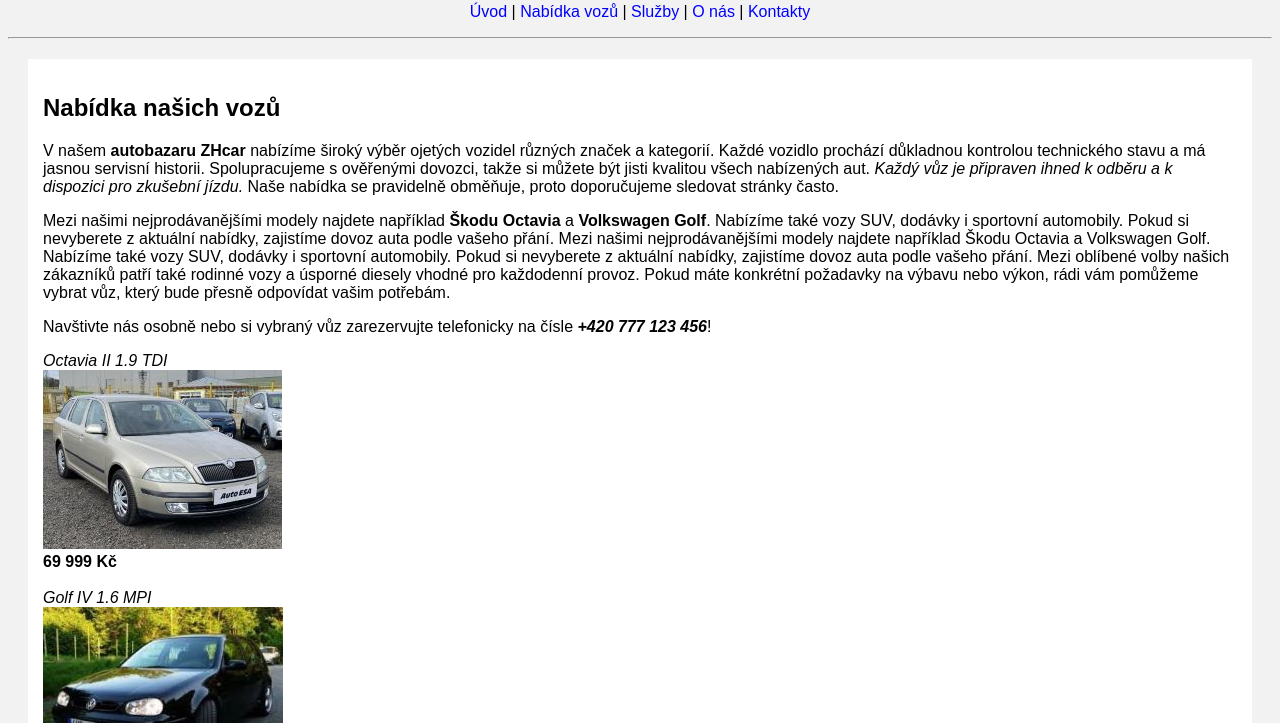
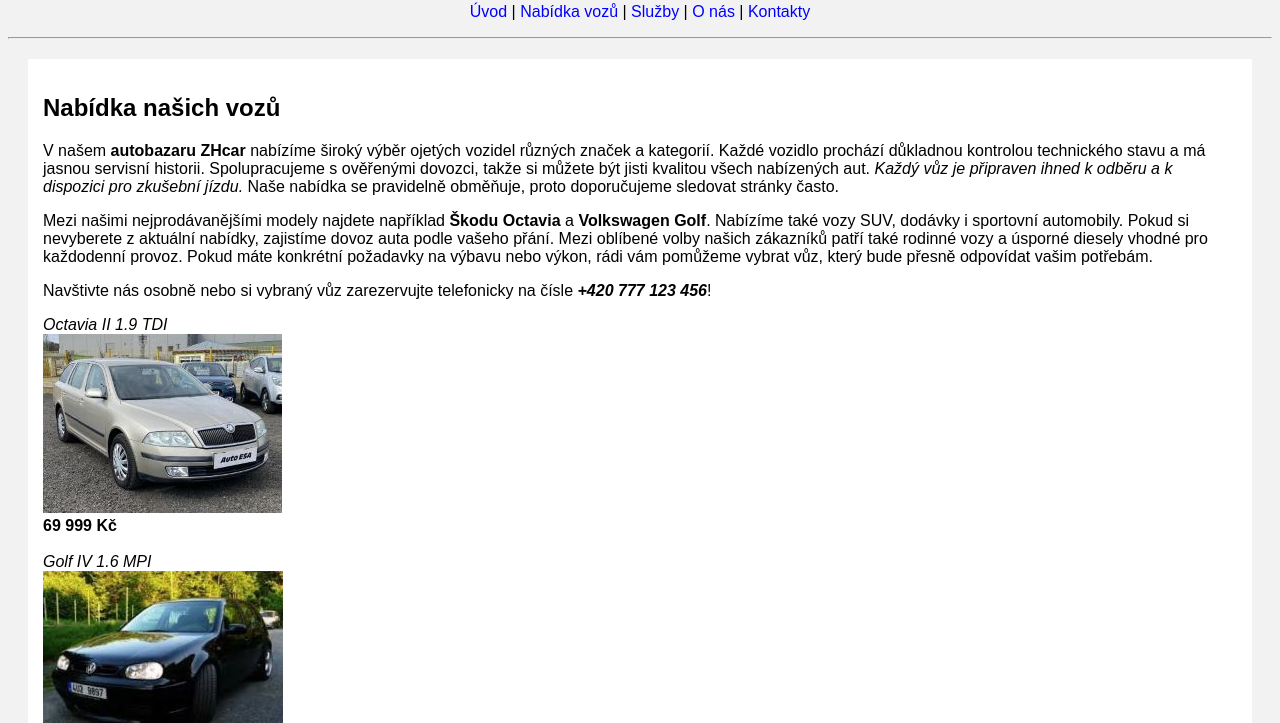
Before and after one commit to ZdenekHlousek/webova-stranka, a plain HTML site: page nabidka.html in a window 1280 px wide. Shown: the part 77-800 px from the top of the page. Drawn offline with Linux system fonts and the light colour scheme.

Commit message:
Update nabidka.html

```diff
--- a/nabidka.html
+++ b/nabidka.html
@@ -33,7 +33,7 @@
     <p>
         Mezi našimi nejprodávanějšími modely najdete například <strong>Škodu Octavia</strong> a <strong>Volkswagen Golf</strong>.
         Nabízíme také vozy SUV, dodávky i sportovní automobily.
-        Pokud si nevyberete z aktuální nabídky, zajistíme dovoz auta podle vašeho přání. Mezi našimi nejprodávanějšími modely najdete například Škodu Octavia a Volkswagen Golf. Nabízíme také vozy SUV, dodávky i sportovní automobily. Pokud si nevyberete z aktuální nabídky, zajistíme dovoz auta podle vašeho přání. Mezi oblíbené volby našich zákazníků patří také rodinné vozy a úsporné diesely vhodné pro každodenní provoz. Pokud máte konkrétní požadavky na výbavu nebo výkon, rádi vám pomůžeme vybrat vůz, který bude přesně odpovídat vašim potřebám.
+        Pokud si nevyberete z aktuální nabídky, zajistíme dovoz auta podle vašeho přání. Mezi oblíbené volby našich zákazníků patří také rodinné vozy a úsporné diesely vhodné pro každodenní provoz. Pokud máte konkrétní požadavky na výbavu nebo výkon, rádi vám pomůžeme vybrat vůz, který bude přesně odpovídat vašim potřebám.
     </p>
 <p>
         Navštivte nás osobně nebo si vybraný vůz zarezervujte telefonicky na čísle <strong><em>+420 777 123 456</em></strong>!
```
